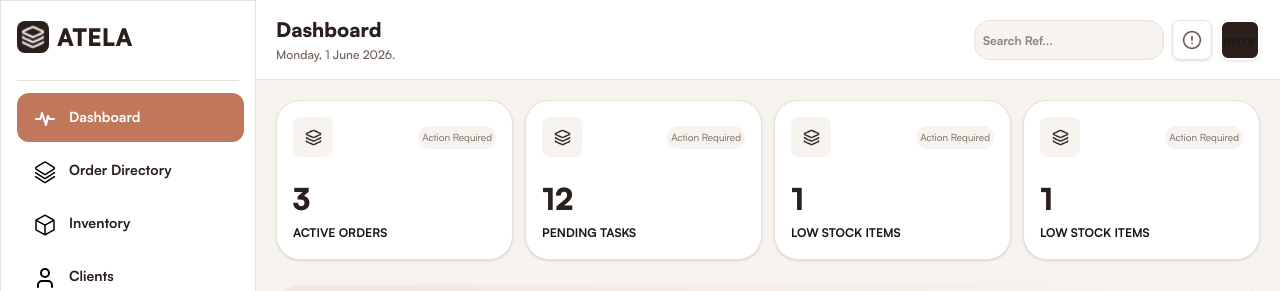
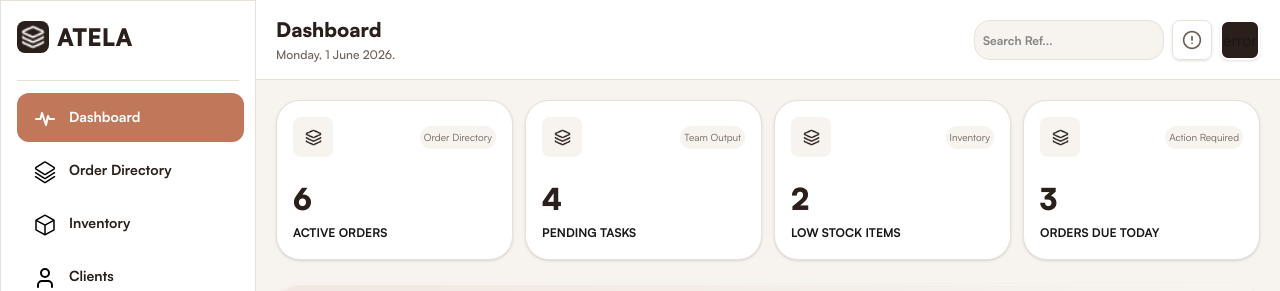
Before and after one commit to samuel-oluwadamisi/atela, a Next.js app: page /admin in a window 1280 px wide. Shown: the top 291 px of the page. Built offline with nearby package versions, Linux system fonts and the light colour scheme; no server answers.

Commit message:
feat: edited the info box content

```diff
--- a/src/features/admin/dashboard/screens/DashboardHome.tsx
+++ b/src/features/admin/dashboard/screens/DashboardHome.tsx
@@ -7,10 +7,10 @@ import FloorStatus from '../components/FloorStatus'
 const DashboardHomeScreen = () => {
 
     const data = [
-        {name: 'ACTIVE ORDERS', num: 3, icon: '/images/atela-logo.png', extra: 'Action Required'},
-        {name: 'PENDING TASKS ', num: 12, icon: '/images/atela-logo.png', extra: 'Action Required'},
-        {name: 'LOW STOCK ITEMS', num: 1, icon: '/images/atela-logo.png', extra: 'Action Required'},
-        {name: 'LOW STOCK ITEMS', num: 1, icon: '/images/atela-logo.png', extra: 'Action Required'}
+        {name: 'ACTIVE ORDERS', num: 6, icon: '/images/atela-logo.png', extra: 'Order Directory'},
+        {name: 'PENDING TASKS ', num: 4, icon: '/images/atela-logo.png', extra: 'Team Output'},
+        {name: 'LOW STOCK ITEMS', num: 2, icon: '/images/atela-logo.png', extra: 'Inventory'},
+        {name: 'ORDERS DUE TODAY', num: 3, icon: '/images/atela-logo.png', extra: 'Action Required'}
     ]
   return (
     <main>
```
